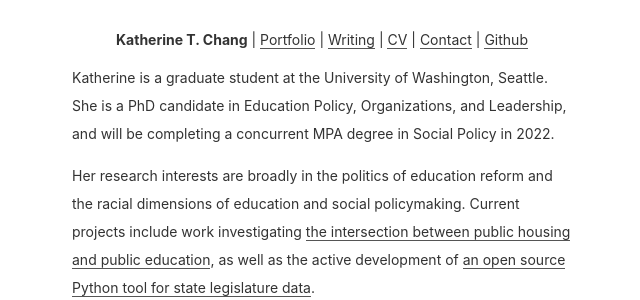
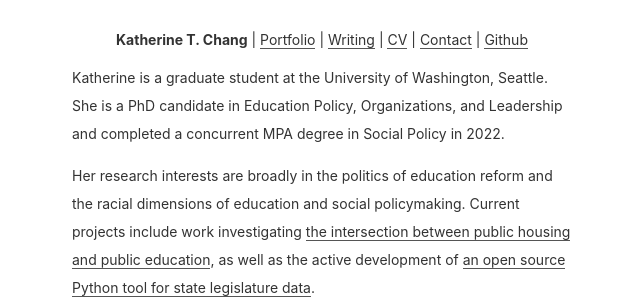
Before and after one commit to ka-chang/ka-chang.github.io, a Jekyll site: the page built from index.html, in a window 1280 px wide. Shown: the part 140-440 px from the top of the page, without its empty margins (318-958 px from the left). Built offline with Jekyll 4.4.1, drawn with Linux system fonts in a browser that asks for light colours.

Commit message:
Update index.html

```diff
--- a/index.html
+++ b/index.html
@@ -3,7 +3,7 @@
 ---
 
 <section>
-<p style="line-height:2;">Katherine is a graduate student at the University of Washington, Seattle. She is a PhD candidate in Education Policy, Organizations, and Leadership, and will be completing a concurrent MPA degree in Social Policy in 2022. </p>
+<p style="line-height:2;">Katherine is a graduate student at the University of Washington, Seattle. She is a PhD candidate in Education Policy, Organizations, and Leadership and completed a concurrent MPA degree in Social Policy in 2022. </p>
 <p style="line-height:2;">Her research interests are broadly in the politics of education reform and the racial dimensions of education and social policymaking. Current projects include work investigating <a href="https://ka-chang.github.io/writing">the intersection between public housing and public education</a>, as well as the active development of <a href="http://www.github.com/ka-chang/StateLegiscraper" target=_blank>an open source Python tool for state legislature data</a>.
   </p>
 </section>
```
